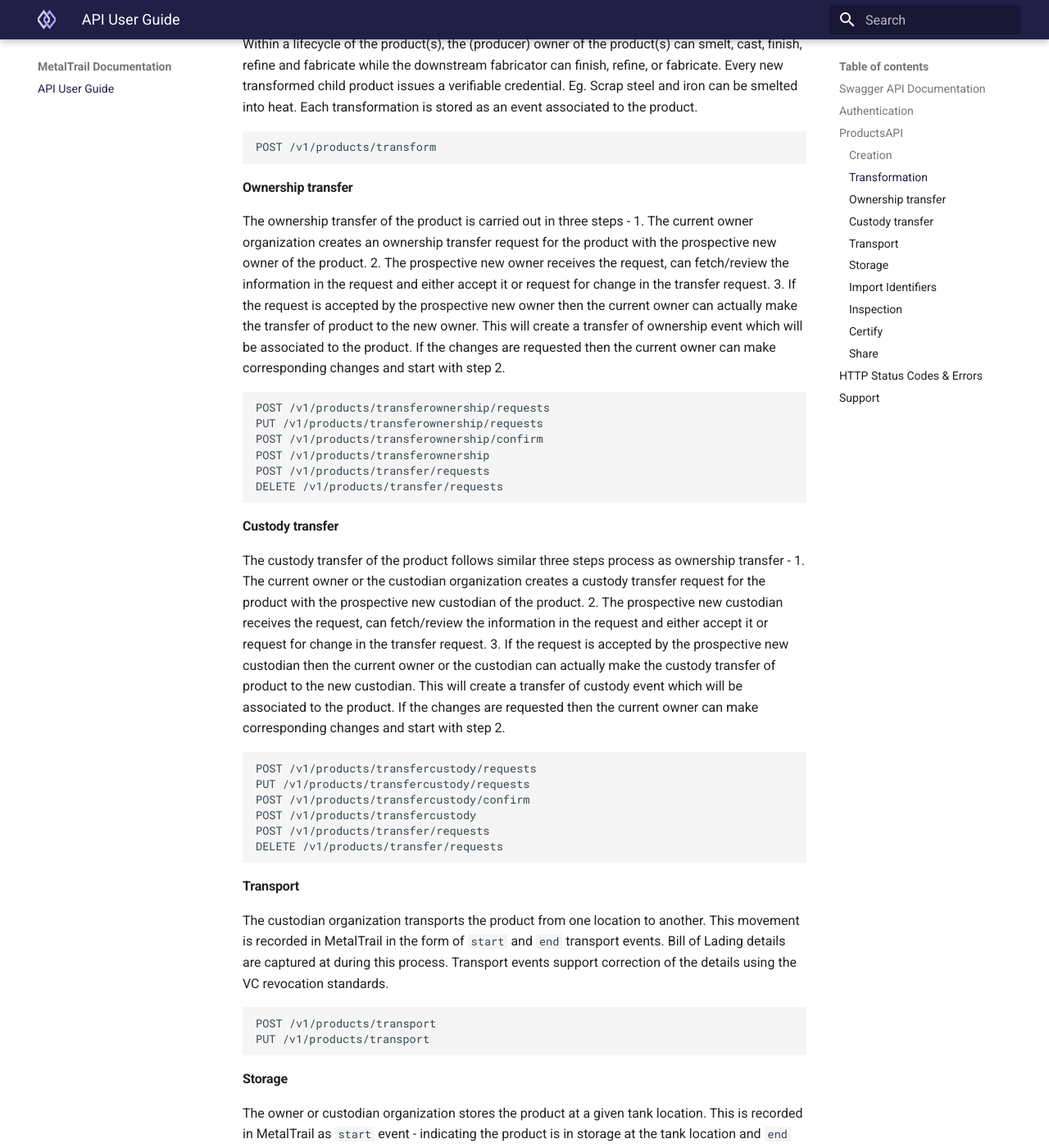
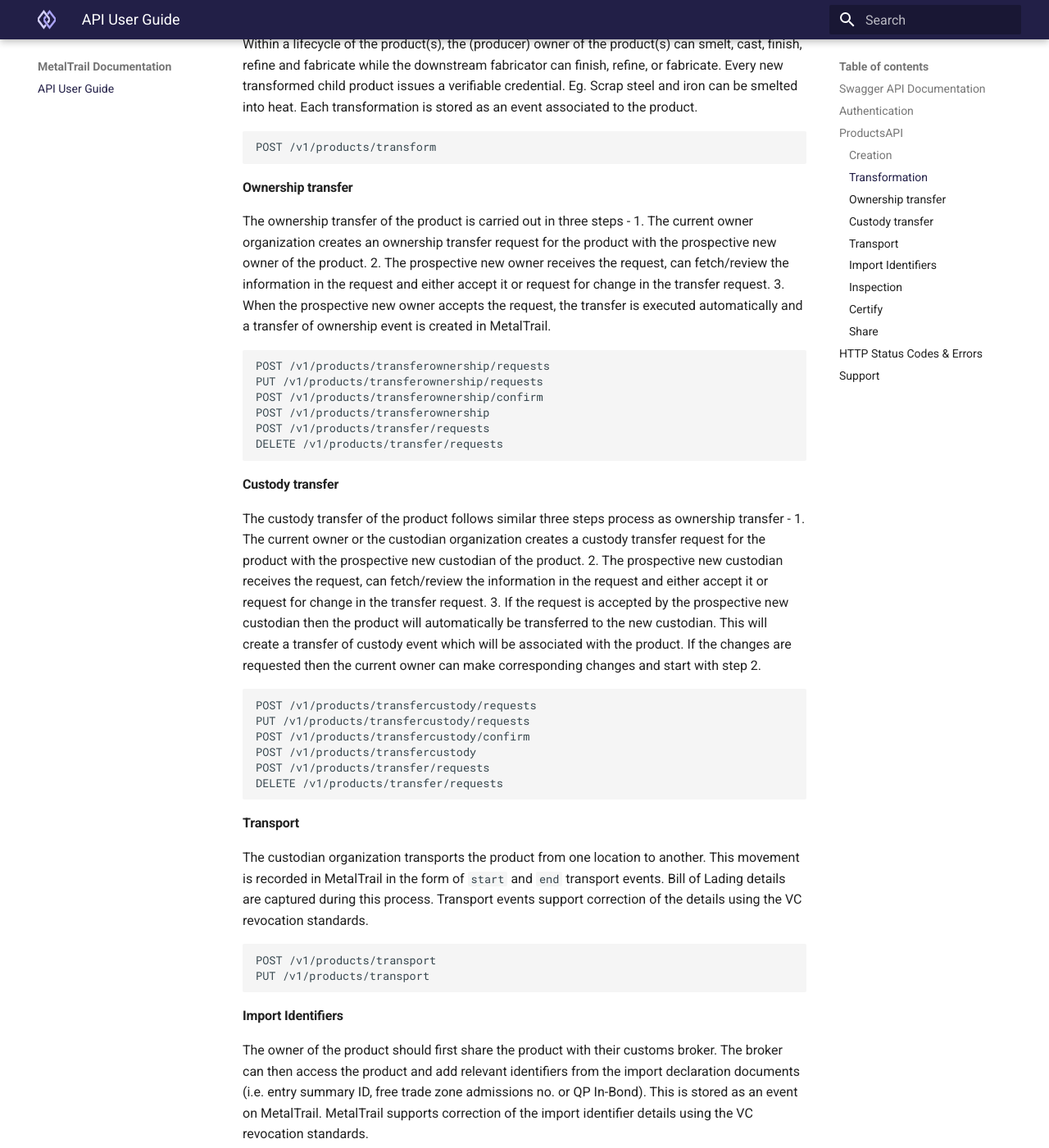
Before and after one commit to Mavennet/metaltrail-docs, an MkDocs documentation site: the page built from docs/index.md, in a window 1280 px wide and 1400 px high, scrolled down 1155 px. Shown: the whole window at 82% size. Built offline with MkDocs 1.6.1 and Material for MkDocs 9.7.7, drawn with Linux system fonts in a browser that asks for light colours; some of the changed text lies outside the part shown.

Commit message:
add transfer text + minor edits

````diff
--- a/docs/index.md
+++ b/docs/index.md
@@ -42,7 +42,7 @@
 The ownership transfer of the product is carried out in three steps -
 1. The current owner organization creates an ownership transfer request for the product with the prospective new owner of the product.
 2. The prospective new owner receives the request, can fetch/review the information in the request and either accept it or request for change in the transfer request.
-3. If the request is accepted by the prospective new owner then the current owner can actually make the transfer of product to the new owner. This will create a transfer of ownership event which will be associated to the product. If the changes are requested then the current owner can make corresponding changes and start with step 2.
+3. When the prospective new owner accepts the request, the transfer is executed automatically and a transfer of ownership event is created in MetalTrail.
 
 ```
 POST /v1/products/transferownership/requests
@@ -58,7 +58,7 @@
 The custody transfer of the product follows similar three steps process as ownership transfer -
 1. The current owner or the custodian organization creates a custody transfer request for the product with the prospective new custodian of the product.
 2. The prospective new custodian receives the request, can fetch/review the information in the request and either accept it or request for change in the transfer request.
-3. If the request is accepted by the prospective new custodian then the current owner or the custodian can actually make the custody transfer of product to the new custodian. This will create a transfer of custody event which will be associated to the product. If the changes are requested then the current owner can make corresponding changes and start with step 2.
+3. If the request is accepted by the prospective new custodian then the product will automatically be transferred to the new custodian. This will create a transfer of custody event which will be associated with the product. If the changes are requested then the current owner can make corresponding changes and start with step 2.
 
 ```
 POST /v1/products/transfercustody/requests
@@ -71,19 +71,11 @@
 
 #### Transport
 
-The custodian organization transports the product from one location to another. This movement is recorded in MetalTrail in the form of `start` and `end` transport events. Bill of Lading details are captured at during this process. Transport events support correction of the details using the VC revocation standards.
+The custodian organization transports the product from one location to another. This movement is recorded in MetalTrail in the form of `start` and `end` transport events. Bill of Lading details are captured during this process. Transport events support correction of the details using the VC revocation standards.
 
 ```
 POST /v1/products/transport
 PUT /v1/products/transport
-```
-
-#### Storage
-
-The owner or custodian organization stores the product at a given tank location. This is recorded in MetalTrail as `start` event - indicating the product is in storage at the tank location and `end` event - indicating the product is out of storage.
-
-```
-POST /v1/products/storage
 ```
 
 #### Import Identifiers
````
